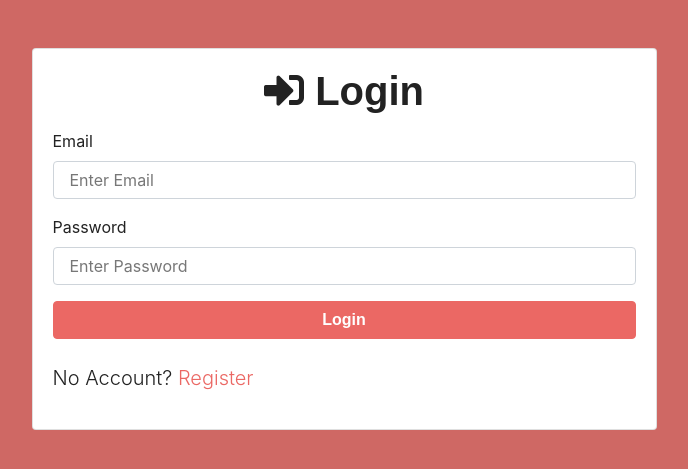
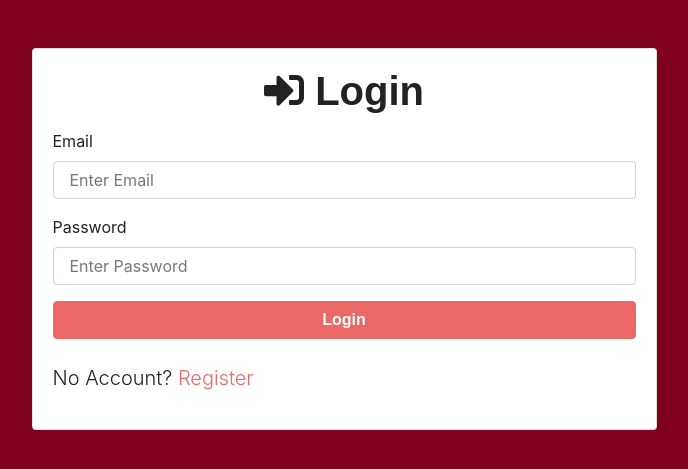
Before and after one commit to ffermo/CoronaContacts, a PHP site: page /login.html in a window 1280 px wide. Shown: the top 469 px of the page, without its empty margins (296-984 px from the left). Run offline with PHP 8.4, Linux system fonts and the light colour scheme; some libraries are stand-ins or nearby versions; some web fonts are replaced.

Commit message:
Update login.css

```diff
--- a/login.css
+++ b/login.css
@@ -1,4 +1,4 @@
 body{
-	background-color: rgb(207,104,100);
-
+	// background-color: rgb(207,104,100);
+	background-color: rgb(128,0,32);
 }
```
